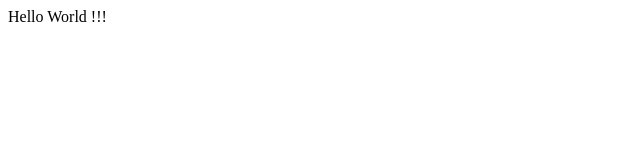
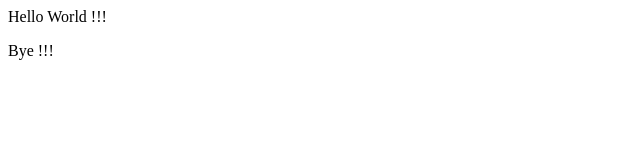
Before and after one commit to souvik001122/repo1, a plain HTML site: page index.html in a window 1280 px wide. Shown: the full height of the page, 0-640 px from the left. Drawn offline with Linux system fonts and the light colour scheme.

Commit message:
Add line

```diff
--- a/index.html
+++ b/index.html
@@ -1 +1,2 @@
 <p>Hello World !!!</p>
+<p>Bye !!!</p>
```
